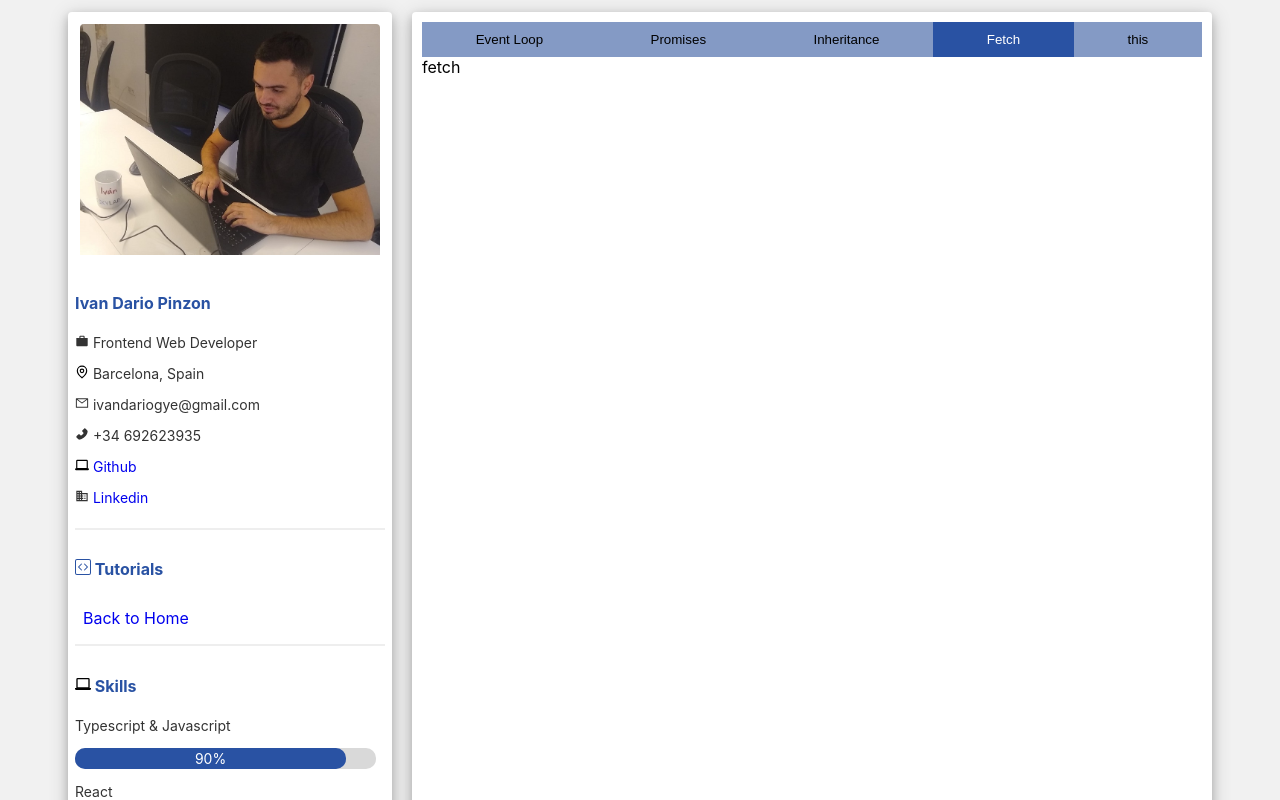
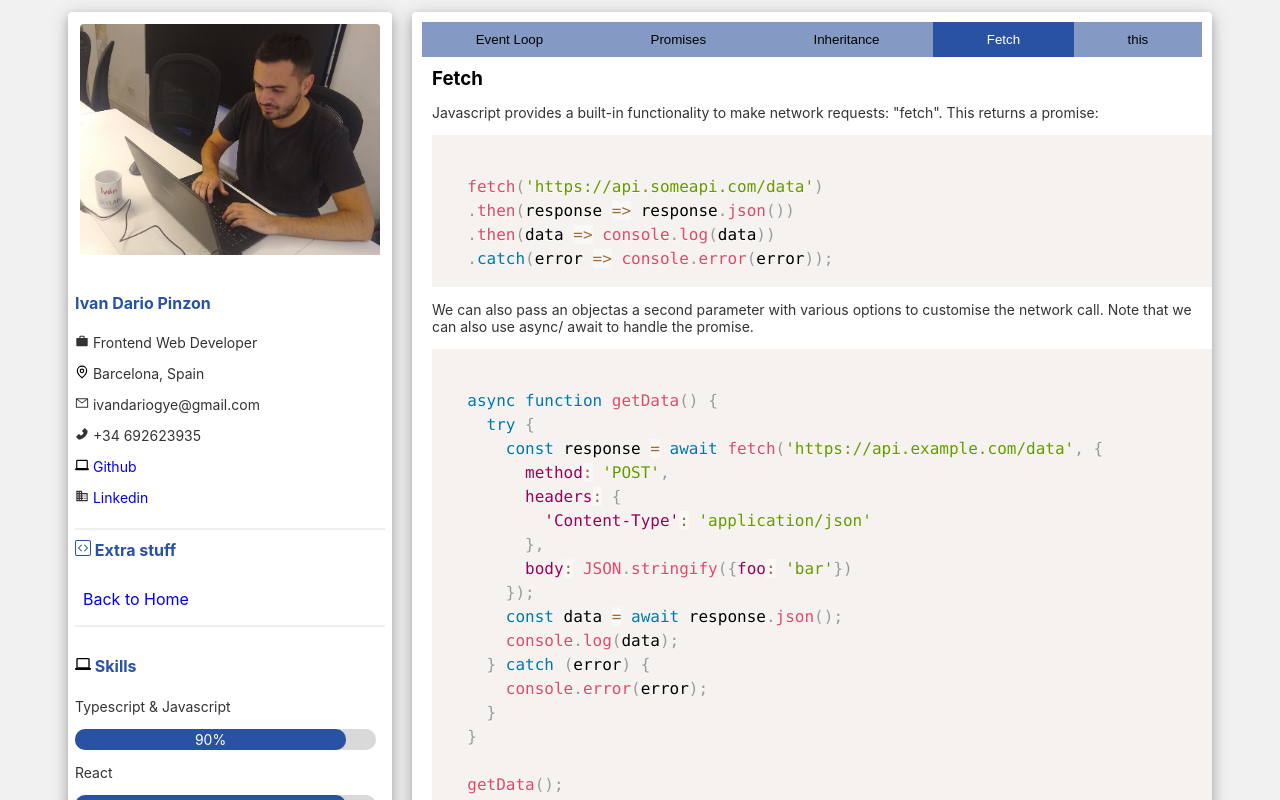
Before and after one commit to ivandax/ivandax_cv, a React (Create React App) app: page /content in a window 1280 px wide. Both pictures are taken after a click on the button "Fetch". Shown: the top 800 px of the page. Built offline with nearby package versions, Linux system fonts and the light colour scheme.

Commit message:
Add fetch section

```diff
--- /dev/null
+++ b/src/components/Fetch.js
@@ -0,0 +1,74 @@
+import { Prism as SyntaxHighlighter } from "react-syntax-highlighter";
+
+function Fetch() {
+  const fetchExample = `
+  fetch('https://api.someapi.com/data')
+  .then(response => response.json())
+  .then(data => console.log(data))
+  .catch(error => console.error(error));
+`;
+  const fetchExample2 = `
+  async function getData() {
+    try {
+      const response = await fetch('https://api.example.com/data', {
+        method: 'POST',
+        headers: {
+          'Content-Type': 'application/json'
+        },
+        body: JSON.stringify({foo: 'bar'})
+      });
+      const data = await response.json();
+      console.log(data);
+    } catch (error) {
+      console.error(error);
+    }
+  }
+
+  getData();
+
+`;
+
+const tryCatch = `
+async function tryCatch(callback) {
+  try {
+      const data = await callback();
+      return { result: "success", data };
+  } catch (e) {
+      console.log(e);
+      return { result: "failure", error: e };
+  }
+}
+`;
+
+  return (
+    <div style={{ padding: "10px", width: "100%" }}>
+      <h3 style={{ margin: 0 }}>Fetch</h3>
+      <p style={{ wordWrap: "break-word" }}>
+        Javascript provides a built-in functionality to make network
+        requests: "fetch". This returns a promise:
+      </p>
+      <SyntaxHighlighter language="javascript">
+        {fetchExample}
+      </SyntaxHighlighter>
+      <p style={{ wordWrap: "break-word" }}>
+        We can also pass an objectas a second parameter with various options to
+        customise the network call. Note that we can also use async/ await to
+        handle the promise.
+      </p>
+      <SyntaxHighlighter language="javascript">
+        {fetchExample2}
+      </SyntaxHighlighter>
+      <p style={{ wordWrap: "break-word" }}>
+        As an extra, we can abstract a generic function to handle the try catch process.
+      </p>
+      <SyntaxHighlighter language="javascript">
+        {tryCatch}
+      </SyntaxHighlighter>
+      <p style={{ wordWrap: "break-word" }}>
+        This allows us to return an object with explicit keys for success or failure.
+      </p>
+    </div>
+  );
+}
+
+export { Fetch };
--- a/src/components/SidePanel.js
+++ b/src/components/SidePanel.js
@@ -53,8 +53,11 @@ function SidePanel() {
       </div>
       <hr />
       <div className="mildMargin" id="summary_skills">
-        <h4 className="deepBlue">
-          <BsCodeSquare /> Tutorials
+        <h4
+          className="deepBlue"
+          style={{ marginTop: "2px", marginBottomf: "2px" }}
+        >
+          <BsCodeSquare /> Extra stuff
         </h4>
         <div style={{ padding: "8px" }}>
           {location.pathname === "/content" ? (
--- a/src/views/Content.js
+++ b/src/views/Content.js
@@ -6,6 +6,7 @@ import { Promises } from "../components/Promises";
 import { EventLoop } from "../components/EventLoop";
 import { Inheritance } from "../components/Inheritance";
 import { This } from "../components/This";
+import { Fetch } from "../components/Fetch";
 
 function Content() {
   const [activeSection, setActiveSection] = useState("event-loop");
@@ -121,7 +122,7 @@ function SectionContent({ activeSection }) {
       return <Inheritance />;
     }
     case "fetch": {
-      return <>fetch</>;
+      return <Fetch />;
     }
     case "this": {
       return <This />;
```
